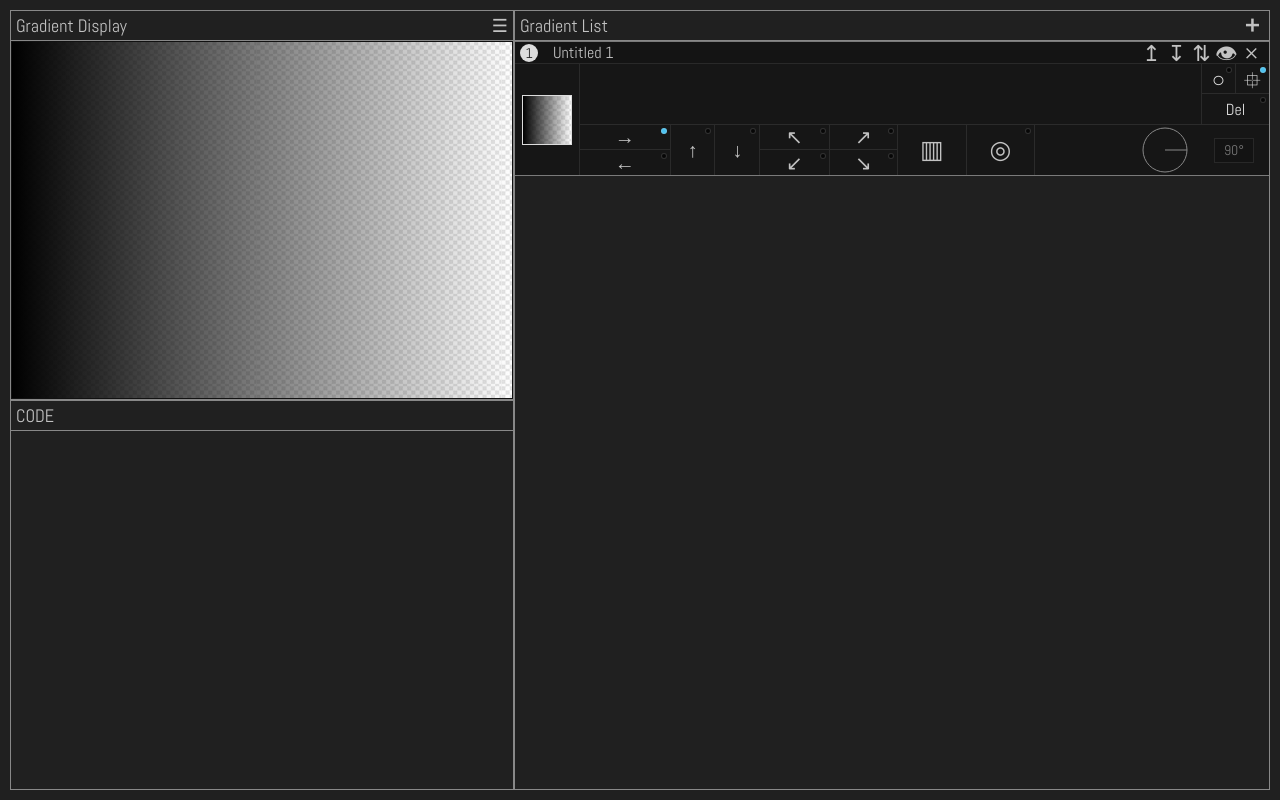
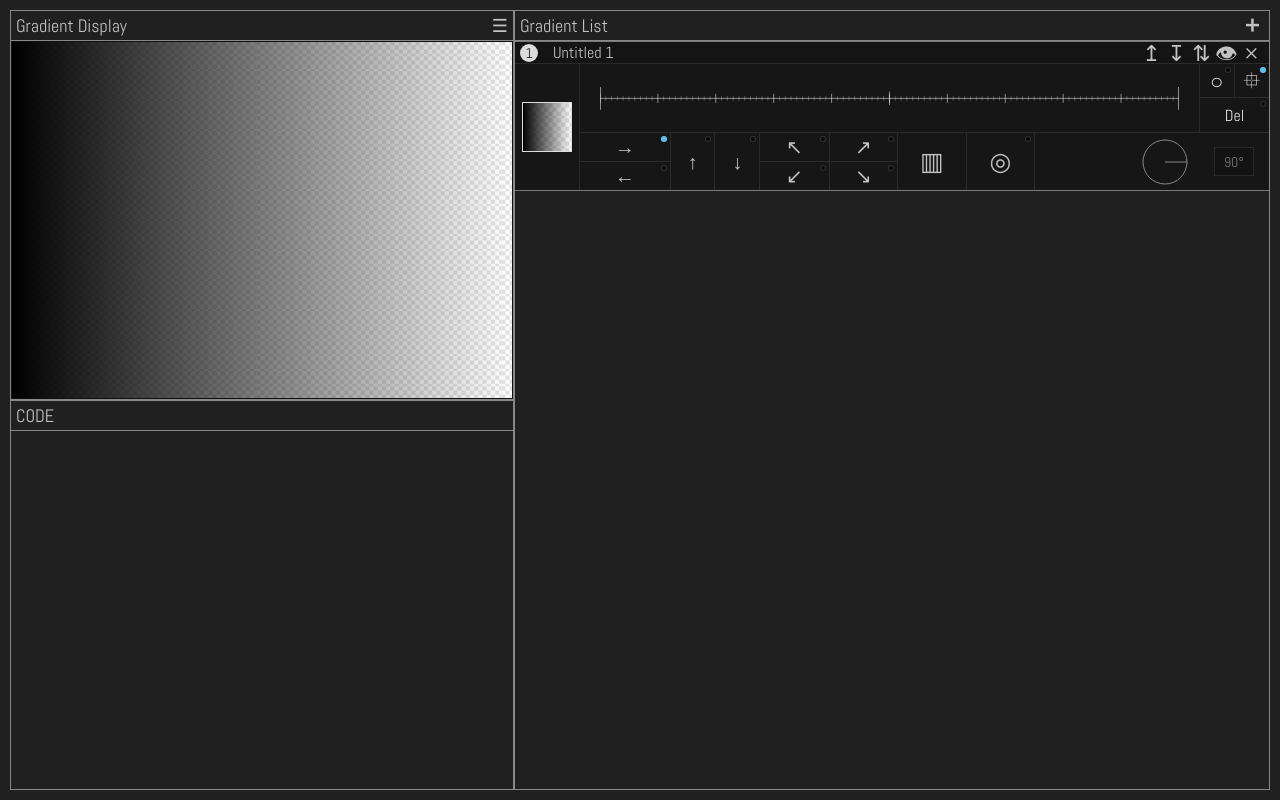
Before and after one commit to tschiboka/colorpicker, a React (Create React App) app: page / in a window 1280 px wide. Built offline with nearby package versions, Linux system fonts and the light colour scheme.

Commit message:
create GradientSliderRuler func comp and draw ruler if gradient units is set percentage

```diff
--- a/src/App.scss
+++ b/src/App.scss
@@ -86,10 +86,7 @@ $primarytColor: #c2c2c2;
 @media only screen and (max-width: 500px) {
     .App .ColorPicker { max-width: 100%; }
     .App .GradientField {
-        height: 200px;
-        .GradientButtons {
-            height: 200px;
-        }
+        height: 180px;
     }
 
 }
--- a/src/Components/GradientField/GradientField.scss
+++ b/src/Components/GradientField/GradientField.scss
@@ -5,6 +5,7 @@ $activeBtnBg: #4cc3f1;
     background: rgba(0, 0, 0, 0.3);
     border-top: 1px solid rgba(221, 221, 221, 0.5);
     border-bottom: 1px solid rgba(221, 221, 221, 0.5);
+    height: 150px;
     header {
         height: 22px;
         width: 100%;
@@ -72,10 +73,11 @@ $activeBtnBg: #4cc3f1;
         }
     }
     .GradientField__body {
-        max-height: 120px;
         width: 100%;
+        min-height: calc(100% - 22px);
         display: flex;
         .GradientField__preview {
+            min-height: 100%;
             width: 70px;
             display: flex;
             justify-content: center;
--- a/src/Components/GradientSlider/GradientSlider.js
+++ b/src/Components/GradientSlider/GradientSlider.js
@@ -1,4 +1,5 @@
 import React, { Component } from 'react';
+import GradientSliderRuler from "../GradientSliderRuler/GradientSliderRuler";
 import GradientSliderButtonBox from "../GradientSliderButtonBox/GradientSliderButtonBox";
 import "./GradientSlider.scss";
 
@@ -28,6 +29,7 @@ export default class GradientSlider extends Component {
                 <div
                     className="GradientSlider__slider"
                 >
+                    <GradientSliderRuler units={this.props.gradient.units} />
                 </div>
 
                 <GradientSliderButtonBox
--- a/src/Components/GradientSlider/GradientSlider.scss
+++ b/src/Components/GradientSlider/GradientSlider.scss
@@ -1,15 +1,16 @@
 .GradientSlider {
     position: relative;
     width: 100%;
-    height: 55%;
+    min-height: 55%;
+    max-height: 55%;
     display: flex;
     border-bottom: 1px solid rgba(221, 221, 221, 0.1);
     .GradientSlider__slider {
-        padding: 0 20px;
+        width: 100%;
         position: relative;
         display: flex;
         flex-direction: column;
-        width: calc(100% - 50px);
+        width: calc(100% - 70px);
         cursor: pointer;
     }
 }
--- a/src/Components/GradientSliderButtonBox/GradientSliderButtonBox.js
+++ b/src/Components/GradientSliderButtonBox/GradientSliderButtonBox.js
@@ -1,4 +1,4 @@
-import React, { Component } from 'react';
+import React from 'react';
 import "./GradientSliderButtonBox.scss";
 
 
--- /dev/null
+++ b/src/Components/GradientSliderRuler/GradientSliderRuler.js
@@ -0,0 +1,47 @@
+import React from 'react';
+import "./GradientSliderRuler.scss";
+
+
+
+export default function GradientSliderRuler(props) {
+    function renderRuler() {
+        const bodyWith = document.querySelector("body").getBoundingClientRect().width;
+        const gradientListWidth = bodyWith > 1000 ? bodyWith * 0.6 : bodyWith;
+        const stroke = "rgba(255, 255, 255, 0.5)";
+
+        if (props.units === "percentage") return (
+            <svg>
+                {
+                    new Array(100).fill("").map((_, i) => {
+                        const isTens = !(i % 10);
+                        const widthSmallAndNotTens = gradientListWidth < 600 && !isTens;
+                        const strokeColor = widthSmallAndNotTens ? "transparent" : !isTens ? "rgba(255, 255, 255, 0.25)" : "rgba(255, 255, 255, 0.5)";
+                        const y = i % 10 ? 40 : 30;
+
+                        return <line x1={`${i}%`} y1={`${y}%`} x2={`${i}%`} y2={`${100 - y}%`} style={{ stroke: strokeColor, strokeWidth: 1 }} key={`helperStripes_${i}`} />
+                    })
+                }
+
+                {/* LEFTMOST LINE */}
+                <line x1="0" y1="0" x2="0" y2="100%" style={{ stroke, strokeWidth: 2 }} />
+
+                {/* RIGHTMOST LINE */}
+                <line x1="100%" y1="0" x2="100%" y2="100%" style={{ stroke, strokeWidth: 2 }} />
+
+                {/* HORIZONTAL LINE */}
+                <line x1="0" y1="50%" x2="100%" y2="50%" style={{ stroke, strokeWidth: 1 }} />
+
+                {/*MIDDLE  LINE */}
+                <line x1="50%" y1="20%" x2="50%" y2="80%" style={{ stroke, strokeWidth: 1 }} />
+            </svg>
+        );
+    }
+
+
+
+    return (
+        <div className="GradientSliderRuler">
+            {renderRuler()}
+        </div>
+    );
+}
--- /dev/null
+++ b/src/Components/GradientSliderRuler/GradientSliderRuler.scss
@@ -0,0 +1,12 @@
+.GradientSliderRuler {
+    position: absolute;
+    height: 100%;
+    width: 100%;
+    display: flex;
+    justify-content: center;
+    align-items: center;
+    svg {
+        width: calc(100% - 40px);
+        height: 33.3%;
+    }
+}
--- a/src/functions/gradient.js
+++ b/src/functions/gradient.js
@@ -18,10 +18,18 @@ const defaultGradientObj = {
     name: "",
     visible: true,
     angle: "90",
+    units: "percentage",
     repeating: false,
+    max: undefined,
     colors: [
-        { color: "rgba(0, 0, 0, 1)", stop: 0 },
-        { color: "rgba(255, 255, 255, 0.5)", stop: 100 },
+        {
+            color: "rgba(0, 0, 0, 1)",
+            stop: 0
+        },
+        {
+            color: "rgba(255, 255, 255, 0.5)",
+            stop: 100
+        },
     ]
 };
 
```
